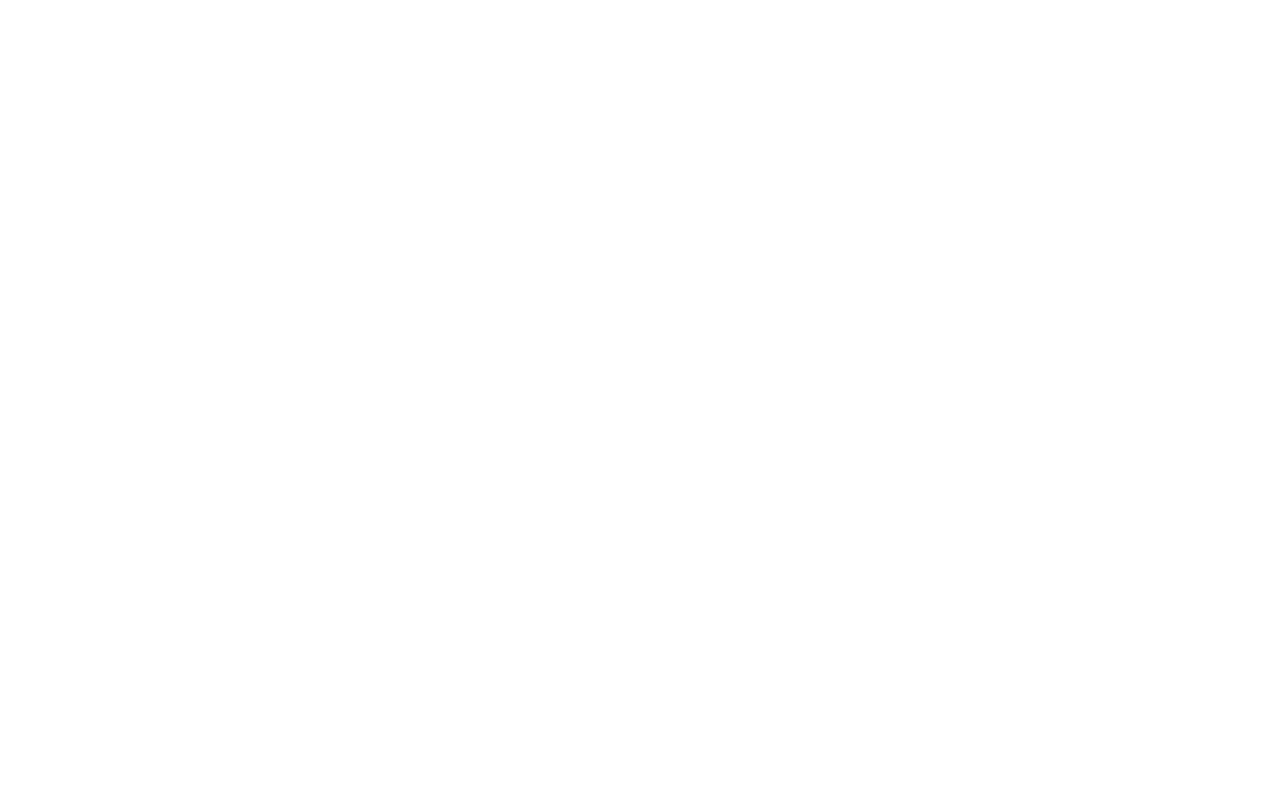
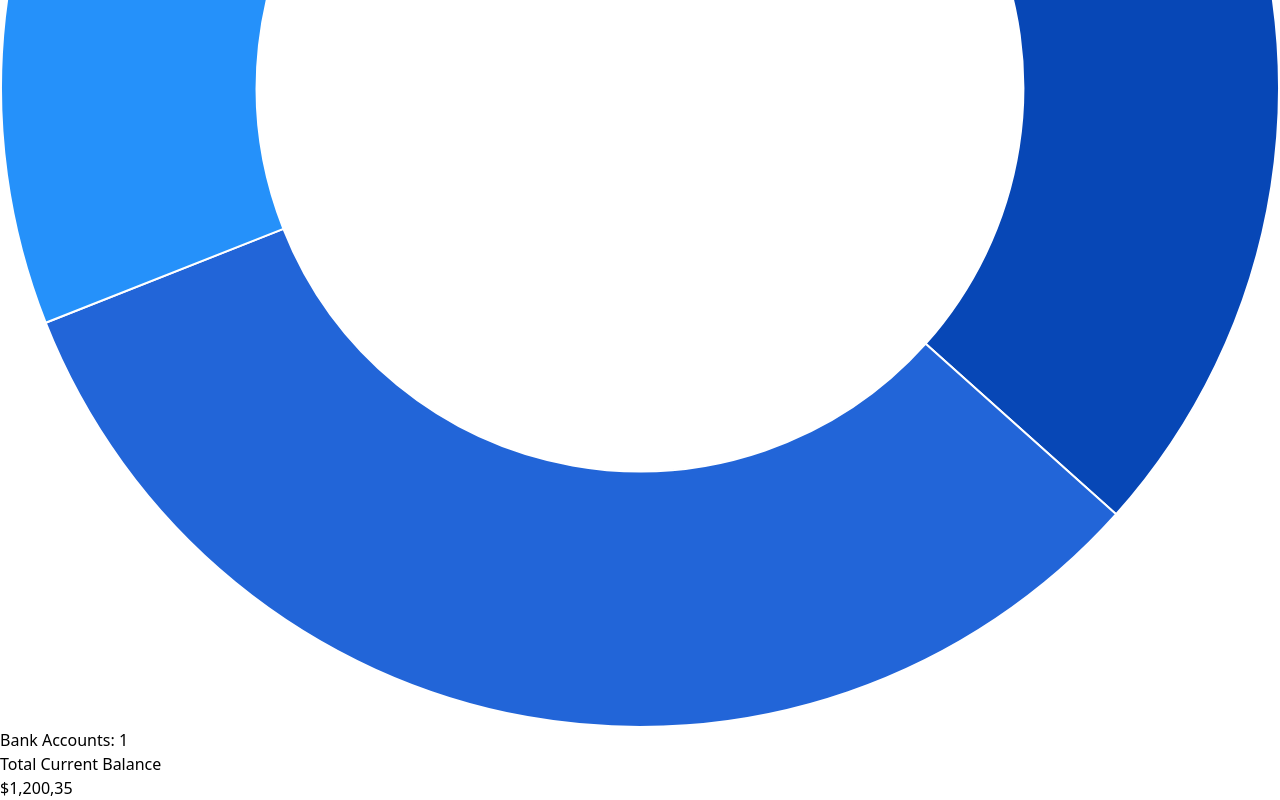
Before and after one commit to Sapnaasubedi/MyBank, a Next.js app in the folder my-bank/: page / in a window 1280 px wide. Shown: the part 600-1400 px from the top of the page. Before the commit the page ends 800 px from the top, so only its background shows below. Built offline with nearby package versions, Linux system fonts and the light colour scheme.

Commit message:
add Doughnut chart

```diff
--- /dev/null
+++ b/my-bank/components/AnimatedCounter.tsx
@@ -0,0 +1,17 @@
+'use client'
+import React from 'react'
+import CountUp from 'react-countup'
+
+const AnimatedCounter = ({amount}:{amount:number}) => {
+  return (
+    <div>
+      <CountUp decimal=","
+      prefix='$'
+      duration={2.75}
+      decimals={2}
+      end={amount}/>
+    </div>
+  )
+}
+
+export default AnimatedCounter
--- /dev/null
+++ b/my-bank/components/DoughnutChart.tsx
@@ -0,0 +1,33 @@
+"use client"
+import {Chart as ChartJs, ArcElement, Legend, Tooltip } from 'chart.js'
+import React from 'react'
+import { Doughnut } from 'react-chartjs-2'
+
+ChartJs.register(ArcElement, Tooltip,Legend)
+
+const DoughnutChart = ({accounts} :DoughnutChartProps) => {
+  const data = {
+    labels: [
+      'Bank1',
+      'Bank2',
+      'Bank3'
+    ],
+    datasets: [{
+      label: 'Banks',
+      data: [1300, 1150, 1100],
+      backgroundColor: [
+        '#0747b6',
+        '#2265d8',
+        '#2591fa'
+      ],
+      hoverOffset: 4
+    }]
+  };
+  return (
+    <Doughnut data={data} options={{cutout:'60%',plugins:{legend: {
+      display: false
+    }}}}/>
+  )
+}
+
+export default DoughnutChart
--- a/my-bank/components/TotalBalance.tsx
+++ b/my-bank/components/TotalBalance.tsx
@@ -1,11 +1,13 @@
 import React from 'react'
+import AnimatedCounter from './AnimatedCounter'
+import DoughnutChart from './DoughnutChart'
 
-const TotalBalance = ({ totalBanks,totalCurrentBalance}:TotalBalanceBoxProps ) => {
+const TotalBalance = ({ accounts=[],totalBanks,totalCurrentBalance}:TotalBalanceBoxProps ) => {
   return (
     <div>
       <section className="total-balance">
         <div className="total-balance-chart">
-
+<DoughnutChart accounts={accounts}/>
         </div>
         <div className="flex flex-col gap-6">
             <h2 className="header-2">
@@ -13,7 +15,8 @@
             </h2>
             <div className="flex flex-col gap-6">
                 <p className="total-balance-label">Total Current Balance</p>
-                <p className="total-balance-amount">{totalCurrentBalance}</p>
+                <div className="total-balance-amount"><AnimatedCounter amount={ totalCurrentBalance}/></div>
+
             </div>
         </div>
       </section>
--- a/my-bank/package.json
+++ b/my-bank/package.json
@@ -9,10 +9,13 @@
     "lint": "next lint"
   },
   "dependencies": {
+    "chart.js": "^4.4.9",
     "clsx": "^2.1.1",
     "next": "15.1.8",
     "query-string": "^9.2.0",
     "react": "^19.0.0",
+    "react-chartjs-2": "^5.3.0",
+    "react-countup": "^6.5.3",
     "react-dom": "^19.0.0",
     "tailwind-merge": "^3.3.0",
     "tailwindcss-animate": "^1.0.7",
```
Also changed, not shown: 1 other file (tests, documents, lock files or other folders).
